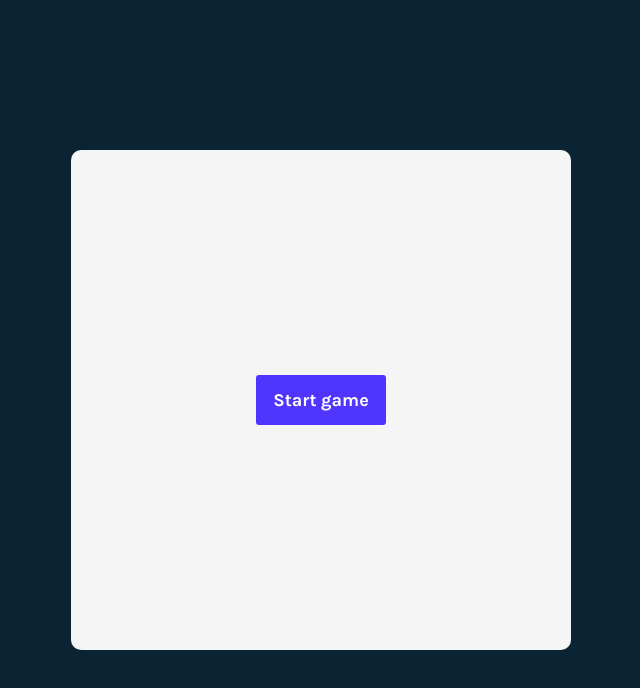
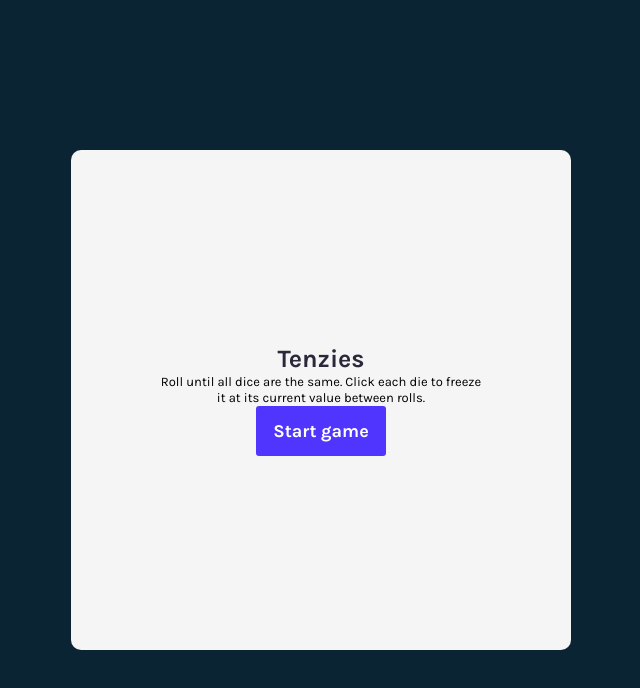
Before and after one commit to ol3gatron/Tenzies-game, a React (Vite) app: page / in a window 1280 px wide. Shown: the top 688 px of the page, without its empty margins (319-959 px from the left). Built offline with nearby package versions, Linux system fonts and the light colour scheme.

Commit message:
added description to start screen

```diff
--- a/src/App.jsx
+++ b/src/App.jsx
@@ -92,6 +92,8 @@ function App() {
         {tenzies && <Confetti height={window.height} />}
         </> :
         <>
+          <h1 className="main--title">Tenzies</h1>
+          <p className="main--instructions">Roll until all dice are the same. Click each die to freeze it at its current value between rolls.</p>
           {JSON.parse(localStorage.getItem("stats")) &&
             <p className="totalRolls">Best rolls: {JSON.parse(localStorage.getItem("stats")).rolls}</p>
           }
--- a/src/index.css
+++ b/src/index.css
@@ -197,7 +197,7 @@ main {
 }
 
 .totalTime {
-  margin-bottom: 100px;
+  margin-bottom: 70px;
 }
 
 .totalRolls, .totalTime {
```
